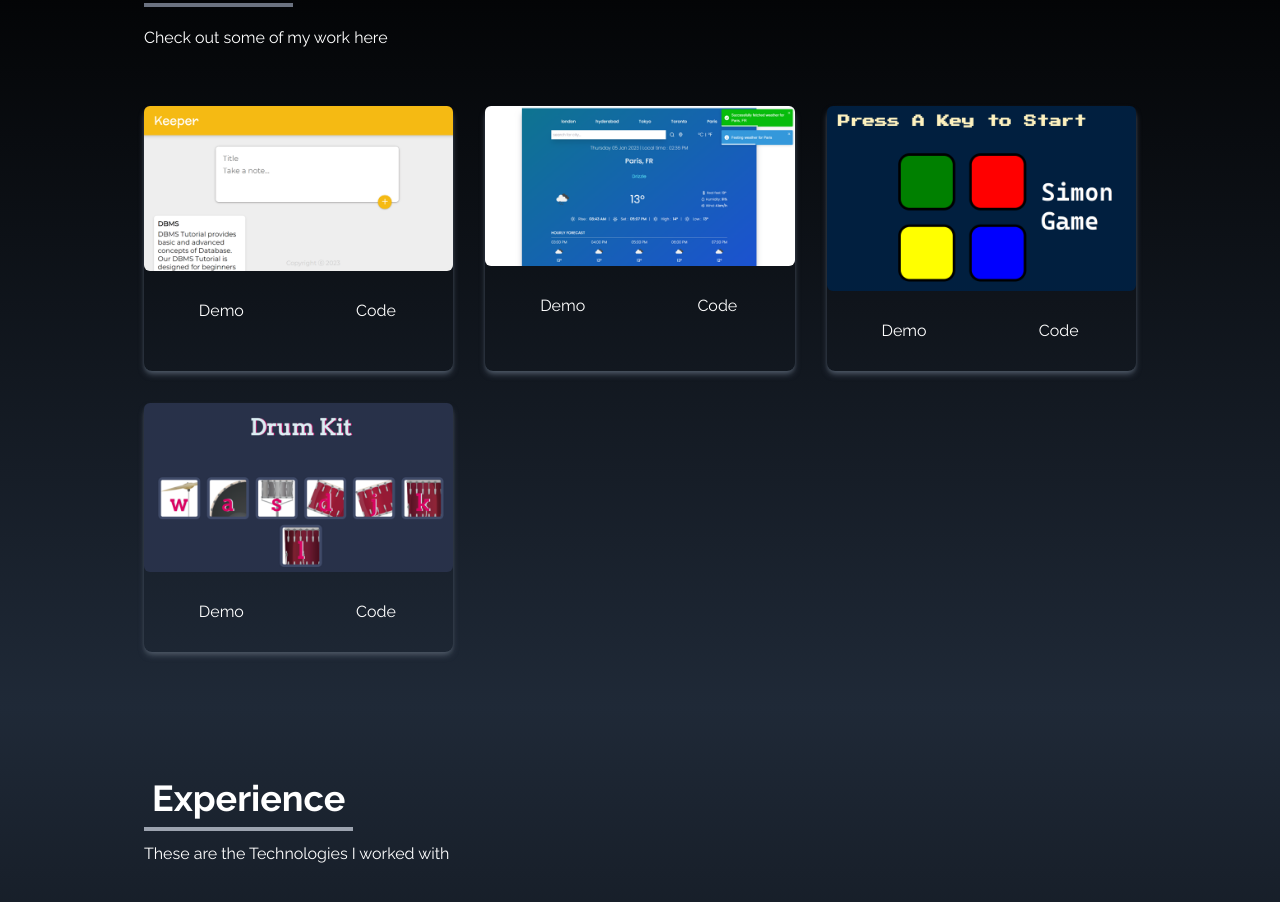
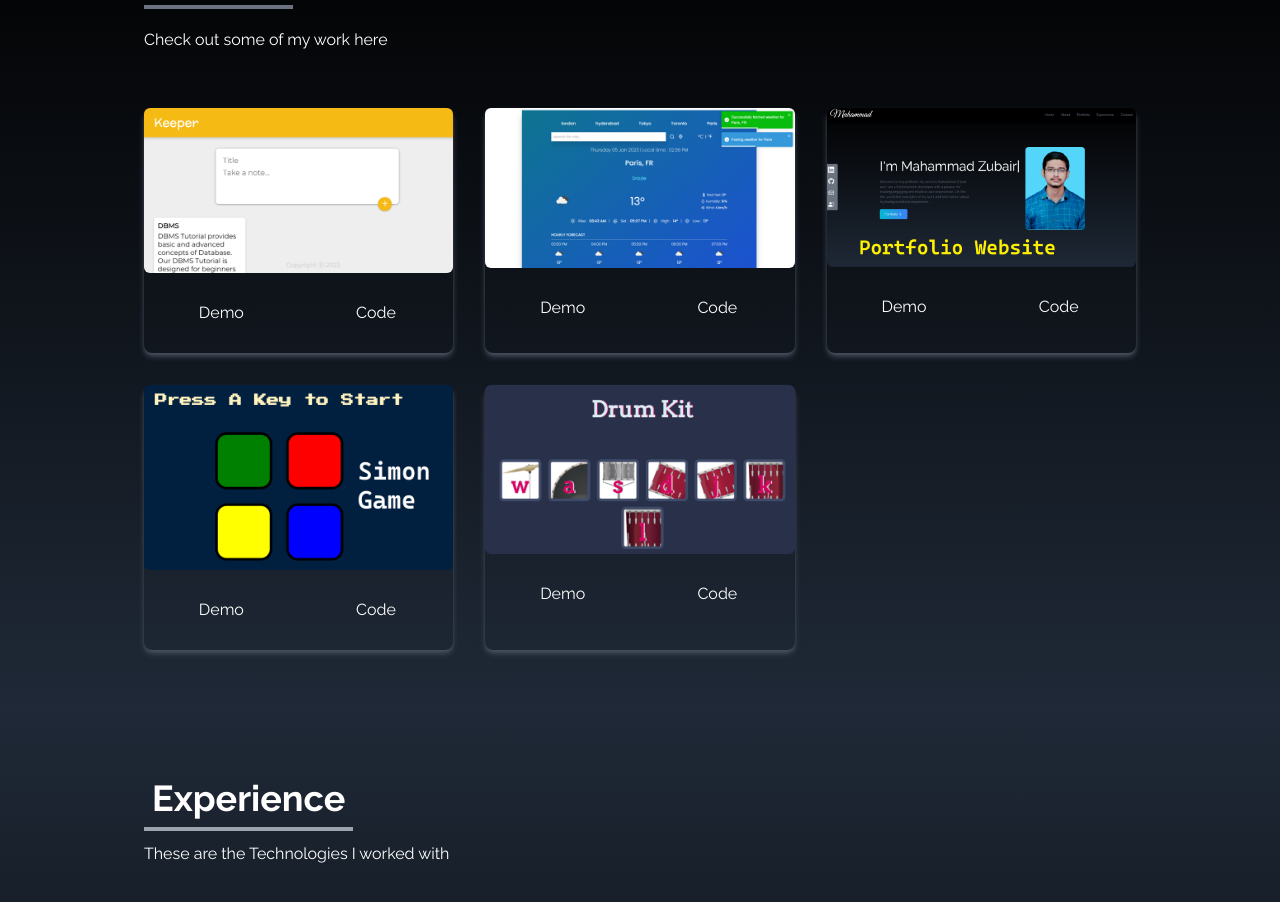
Before and after one commit to Zubair-05/Portfolio-App, a React (Create React App) app: page / in a window 1280 px wide. Shown: the part 1693-2595 px from the top of the page. Built offline with nearby package versions, Linux system fonts and the light colour scheme.

Commit message:
modified Portfolio.jsx

```diff
--- a/src/components/Portfolio.jsx
+++ b/src/components/Portfolio.jsx
@@ -3,7 +3,7 @@ import keeper  from '../assets/portfolio/keeper.png'
 import weather from '../assets/portfolio/weather.png'
 import simon from '../assets/portfolio/simon.png'
 import drumkit from '../assets/portfolio/drumkit.png'
-
+import portfolio from '../assets/portfolio/portfolio.png'
 
 const Portfolio = () => {
 
@@ -22,17 +22,22 @@ const Portfolio = () => {
         },
         {
             id:3,
+            src:portfolio,
+            demo:'https://portfolio-zubair05.netlify.app/',
+            code:'https://github.com/Zubair-05/Portfolio-App'
+        },
+        {
+            id:4,
             src:simon,
             demo:'https://simongame-zubair05.netlify.app/',
             code:'https://github.com/Zubair-05/Simon-Game'
         },
         {
-            id:4,
+            id:5,
             src:drumkit,
             demo:'https://drumkit-zubair05.netlify.app/',
             code:'https://github.com/Zubair-05/Drum-Kit'
-        },
-
+        }
     ]
 
 
```
Also changed, not shown: src/assets/portfolio/portfolio.png (added).
